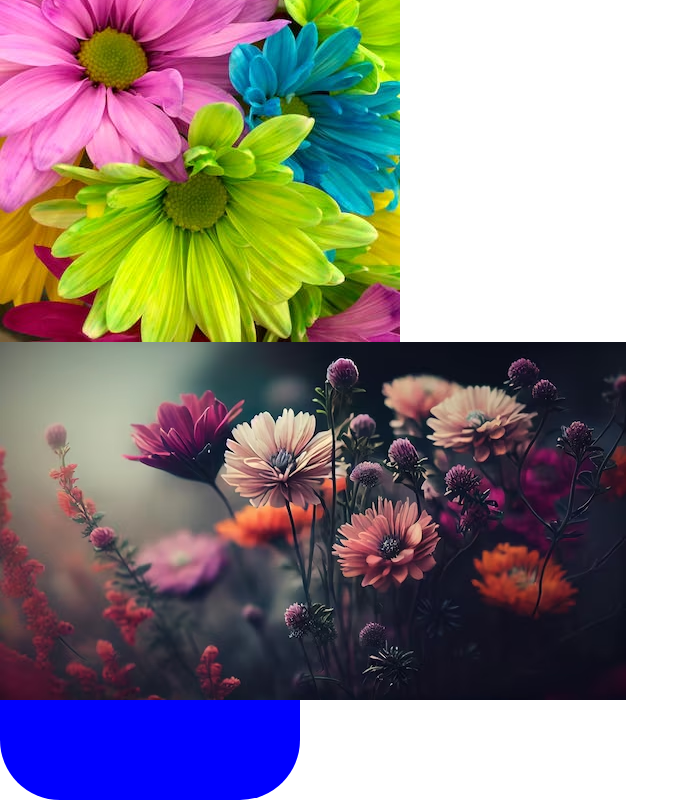
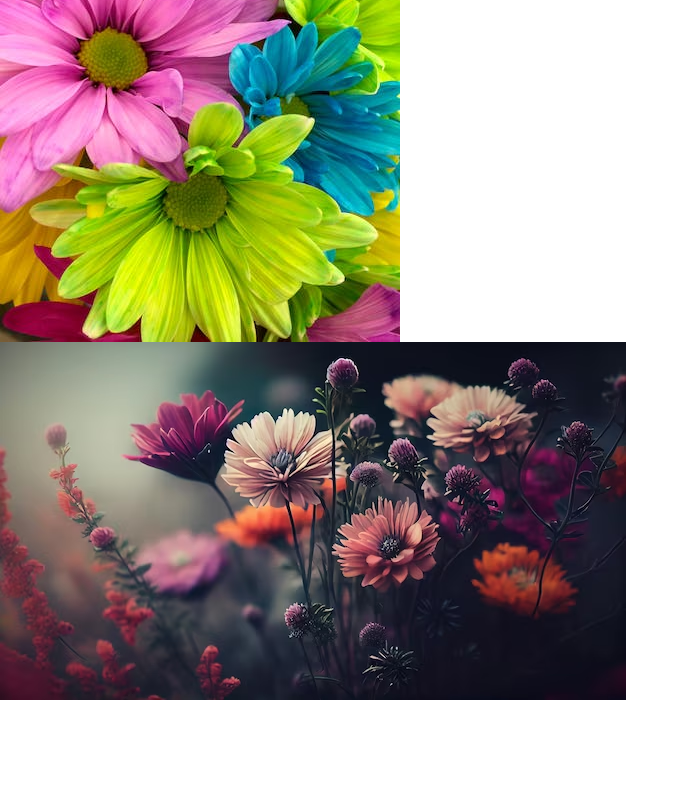
Before and after one commit to ashrafali2000/framer-motion, a Next.js app: page / in a window 1280 px wide. Shown: the part 2627-3427 px from the top of the page, without its empty margins (0-689 px from the left). After the commit the page ends 3327 px from the top, so only its background shows below. Built offline with nearby package versions, Linux system fonts and the light colour scheme.

Commit message:
comment myComponent

```diff
--- a/src/app/home/page.tsx
+++ b/src/app/home/page.tsx
@@ -9,7 +9,7 @@ import { Slideshow } from '../components/animation/scrool';
     <HumBurger />
     <h4 style={{backgroundColor:"red"}}>Home Page</h4>
     <Slideshow></Slideshow>
-    <MyComponent />
+    {/* <MyComponent /> */}
 </div>
   )
 }
```
